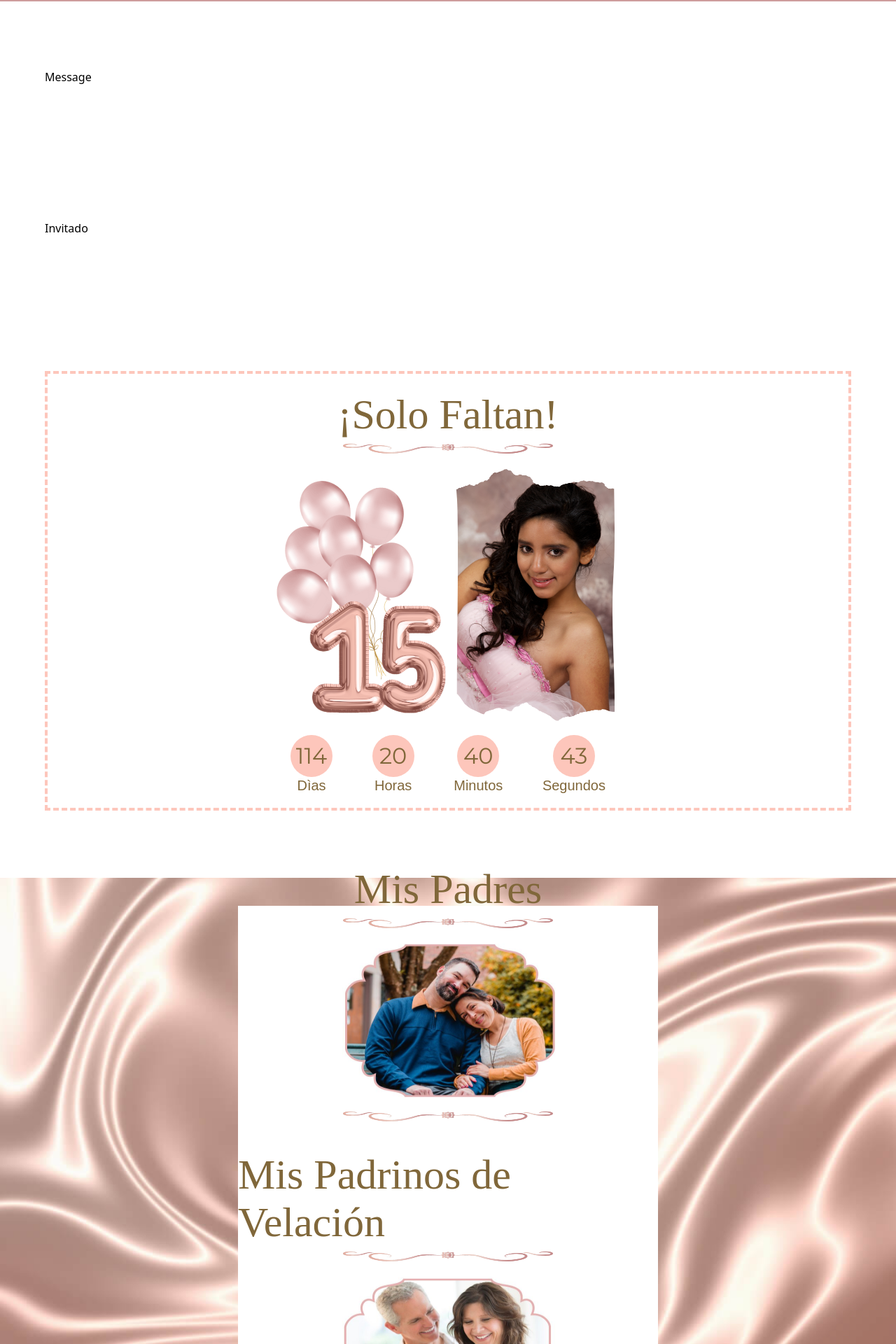
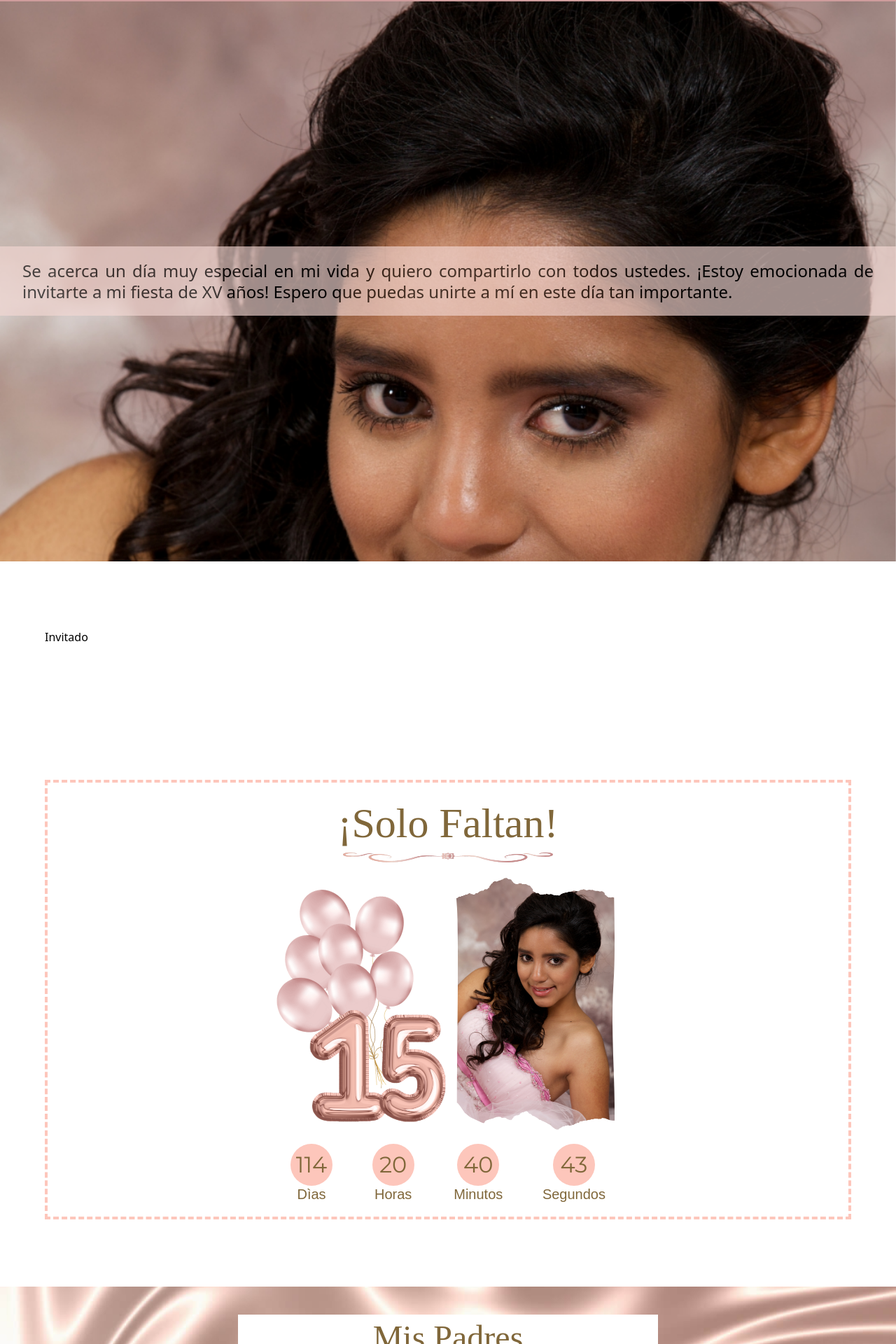
Before and after one commit to AngieProg/invitacion_sweet, a React (Vite) app: page / in a window 1280 px wide. Shown: the part 867-2787 px from the top of the page at 70% size. Built offline with nearby package versions, Linux system fonts and the light colour scheme; a web font is replaced by a local one.

Commit message:
message section

```diff
--- a/package.json
+++ b/package.json
@@ -11,7 +11,8 @@
   },
   "dependencies": {
     "react": "^18.2.0",
-    "react-dom": "^18.2.0"
+    "react-dom": "^18.2.0",
+    "react-parallax": "^3.5.1"
   },
   "devDependencies": {
     "@types/react": "^18.2.43",
--- a/src/App.jsx
+++ b/src/App.jsx
@@ -16,7 +16,7 @@ const App = () => (
     <section className="bg-dark-pink xl:padding-1 wide:padding-r padding-b">
       <Hero />
     </section>
-    <section className="padding">
+    <section>
       <Message />
     </section>
     <section className="padding">
@@ -25,7 +25,7 @@ const App = () => (
     <section className="padding">
       <Contador />
     </section>
-    <section className="">
+    <section>
       <Familia />
     </section>
     <section className="bg-soft-pink padding-x py-10">
--- a/src/assets/images/index.js
+++ b/src/assets/images/index.js
@@ -19,6 +19,7 @@ import padres from "./padres.jpg";
 import padrinos from "./padrinos.jpg";
 import salon from "./salon.jpg";
 import separadorEspacio from "./separador_espacio.png";
+import photoBackground from "./photo_background.jpg";
 
 export {
   esqDerDorada,
@@ -27,6 +28,7 @@ export {
   esqDerEspacio,
   esquineroIzq,
   esquineroDer,
+  photoBackground,
   galeria1,
   galeria2,
   galeria3,
--- a/src/sections/Familia.jsx
+++ b/src/sections/Familia.jsx
@@ -1,25 +1,40 @@
 import { separador } from "../assets/icons";
 import { padres, padrinos } from "../assets/images";
-import Titulo from "../components/Titulo";
 
 const Familia = () => (
-  <div className="relative flex-1 flex justify-center items-center h-[100vh] bg-family bg-cover bg-center">
+  <div className="relative flex-1 flex justify-center items-center h-[100vh]   bg-family bg-cover bg-center">
     <div className="absolute flex flex-col items-center justify-center w-[75vh] h-[90vh] bg-white">
-      <Titulo titulo1="Mis Padres" />
-      <img src={padres} alt="Padres" className="w-[350px] h-[220px]" />
+      {/* Padres */}
+      <div className="flex flex-col items-center pt-6">
+        <h1 className="font-mea text-4xl mb-1 text-dark-brown mt-8">
+          Mis Padres
+        </h1>
         <img
           src={separador}
           alt="Separador"
-        className="w-[300px] h-[20px] my-4"
+          className="w-[200px] h-[20px] mb-5"
         />
+      </div>
+      <img src={padres} alt="Padres" className="w-[250px] h-[180px]" />
+      <p className="font-sofia text-2xl text-dark-brown w-[250px] mt-2">
+        María del Carmen MartÍnez Valdez& Horacio Pablo Flore
+      </p>
 
-      <Titulo titulo1="Mis Padrinos de Velación" />
-      <img src={padrinos} alt="Padres" className="w-[350px] h-[220px]" />
+      {/* Padrinos */}
+      <div className="flex flex-col items-center pt-6">
+        <h1 className="font-mea text-3xl mb-1 text-dark-brown">
+          Mis Padrinos de Velación
+        </h1>
         <img
           src={separador}
           alt="Separador"
-        className="w-[300px] h-[20px] my-4"
+          className="w-[200px] h-[20px] mb-5"
         />
+      </div>
+      <img src={padrinos} alt="Padres" className="w-[250px] h-[180px]" />
+      <p className="font-sofia text-2xl text-dark-brown w-[300px] mt-2">
+        María Guadalupe Martínez Valdez & Rigoberto Baltazar de Santiago
+      </p>
     </div>
   </div>
 );
--- a/src/sections/Hero.jsx
+++ b/src/sections/Hero.jsx
@@ -7,14 +7,15 @@ const Hero = () => (
       MIS XV AÑOS
     </h1>
     <img src={portada} alt="foto portada" className="w-[330px] h-[470px] " />
-    <div>
-      {/* <img src={banner} /> */}
+
+    <div className="flex items-center justify-evenly bg-banner bg-cover w-[400px] h-[60px] my-4">
+      <div className="w-[10] h-[10]" />
       <h1 className="font-mea text-6xl mb-1 text-dark-brown my-5">Valentina</h1>
     </div>
 
     <img src={separadorDorado} alt="separador" className="" />
 
-    <table className="table-fixed text-xl text-center w-[500px] border-collapse border-spacing-2 border border-soft-brown">
+    <table className="table-fixed text-xl text-center text-montserrat w-[500px] border-collapse border-spacing-2 border border-soft-brown">
       <tbody>
         <tr>
           <td className="border border-soft-brown text-dark-brown px-3 py-3">
--- a/src/sections/Message.jsx
+++ b/src/sections/Message.jsx
@@ -1,5 +1,20 @@
-const Message = () => {
-  return <div>Message</div>;
-};
+import { Parallax } from "react-parallax";
+import { photoBackground } from "../assets/images";
+
+const Message = () => (
+  <Parallax
+    bgImage={photoBackground}
+    strength={800}
+    className="relative h-[100vh]"
+  >
+    <div className="flex items-center justify-center absolute h-[100vh] w-[100%]">
+      <p className="bg-soft-pink opacity-65 text-montserrat text-2xl py-5 px-8 text-justify">
+        Se acerca un día muy especial en mi vida y quiero compartirlo con todos
+        ustedes. ¡Estoy emocionada de invitarte a mi fiesta de XV años! Espero
+        que puedas unirte a mí en este día tan importante.
+      </p>
+    </div>
+  </Parallax>
+);
 
 export default Message;
--- a/tailwind.config.js
+++ b/tailwind.config.js
@@ -39,6 +39,7 @@ export default {
         hero: "url('assets/images/photo_background.jpg')",
         family: "url('assets/images/background_sabana.jpg')",
         circulo: "url('assets/icons/circuloRosa.png')",
+        banner: "url('assets/icons/banner.png')",
       },
       screens: {
         wide: "1440px",
```
Also changed, not shown: 1 other file (tests, documents, lock files or other folders). Lines whose indentation alone changed are shown as unchanged.
